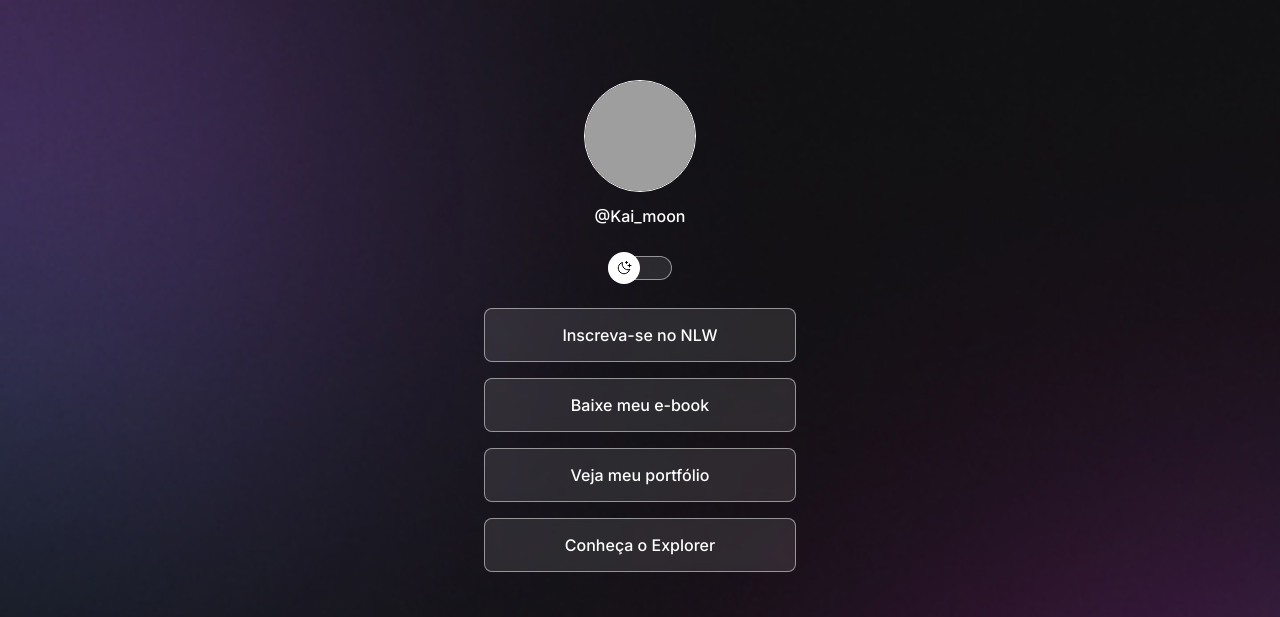
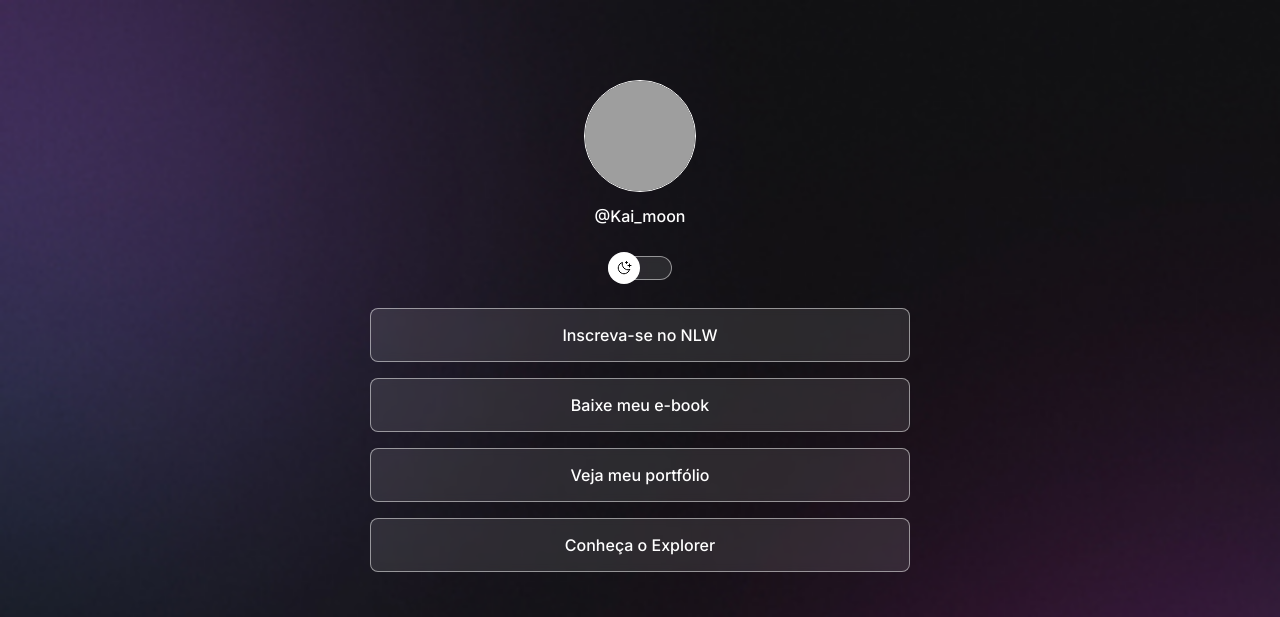
Before and after one commit to Kai-moon/projeto-discover, a plain HTML site: page index.html in a window 1280 px wide. Shown: the top 617 px of the page. Drawn offline with nearby package versions, Linux system fonts and the light colour scheme; grey boxes are pictures that could not be loaded.

Commit message:
adjust for different devices screen

```diff
--- a/style.css
+++ b/style.css
@@ -35,6 +35,7 @@ body{
     background: image repeat position/size
     */
     background: var(--bg-url) no-repeat top center/cover;
+    height: 100vh;
 
 }
 
@@ -44,7 +45,8 @@ body * {
 }
 
 #container{
-    width: 360px;
+    width: 100%;
+    max-width: 588px;
     margin: 56px auto 0px;
     margin-top: 56px;
     padding: 0px 24px;
@@ -158,3 +160,12 @@ footer{
     text-align: center;
     font-size: 14px;
 }
+
+@media (min-width: 700px){
+    :root {
+        -bg-url: url(./assets/bg-desktop.jpg);
+    }
+    .light {
+        -bg-url: url(./assets/bg-desktop-light.jpg);
+    }
+}
```
